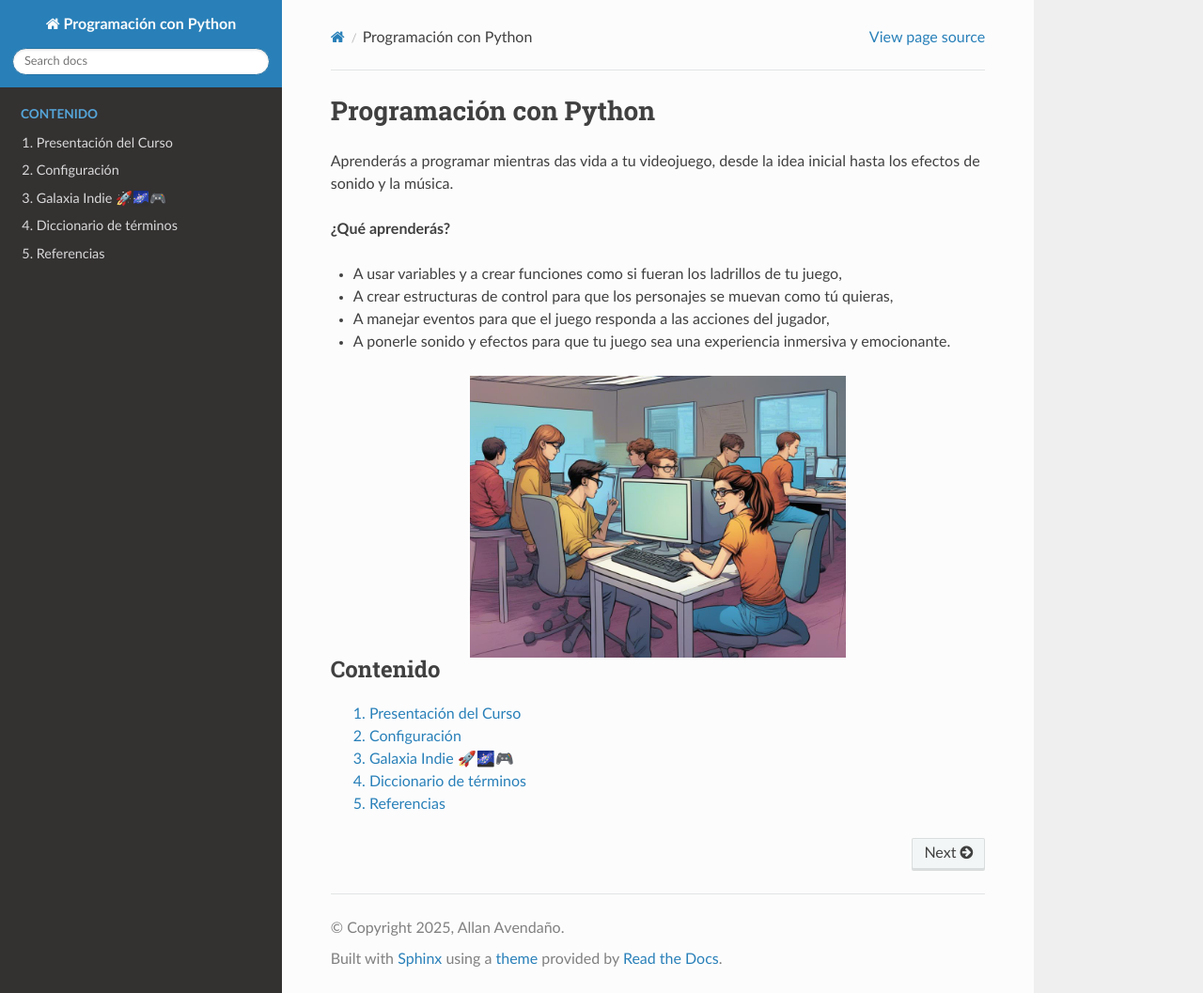
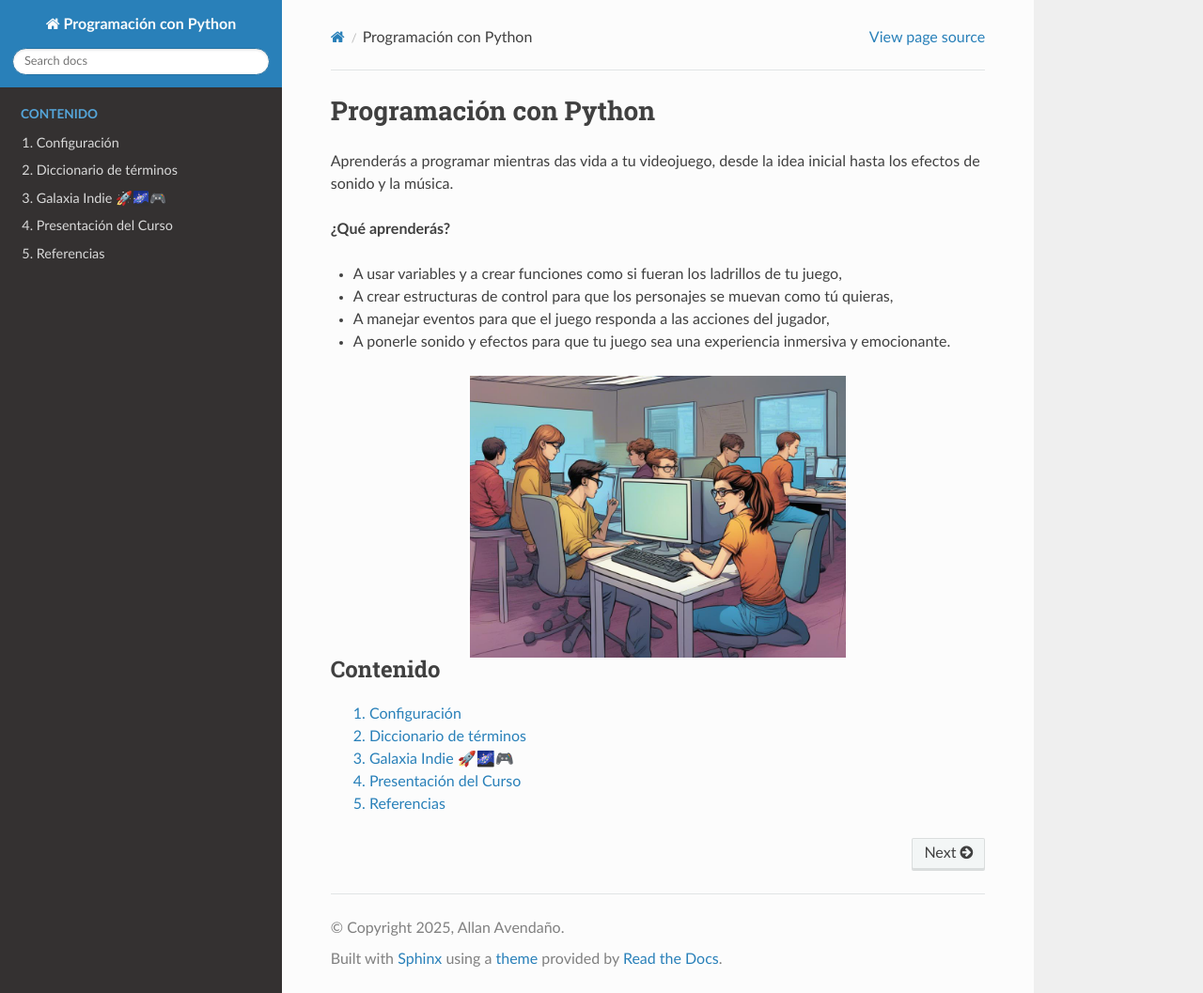
Before and after one commit to aavendan/programacion-python, a Sphinx documentation site: the page built from docs/source/index.rst, in a window 1280 px wide and 1057 px high. Shown: the whole window at 94% size. Built offline with Sphinx 7.4.7 and the Read the Docs theme 3.1.0, drawn with Linux system fonts in a browser that asks for light colours; part of the change alters nothing that is shown.

```diff
--- a/docs/source/index.rst
+++ b/docs/source/index.rst
@@ -22,8 +22,4 @@ Aprenderás a programar mientras das vida a tu videojuego, desde la idea inicial
   :caption: Contenido
   :glob:
 
-  presentacion
-  configuracion
-  galaxiaindie
-  diccionario
-  referencias
+  general/*
```
Also changed, not shown: docs/source/general/configuracion.rst (renamed from docs/source/configuracion.rst), docs/source/general/diccionario.rst (renamed from docs/source/diccionario.rst), docs/source/general/galaxiaindie.rst (renamed from docs/source/galaxiaindie.rst), docs/source/general/presentacion.rst (renamed from docs/source/presentacion.rst), docs/source/general/referencias.rst (renamed from docs/source/referencias.rst).
